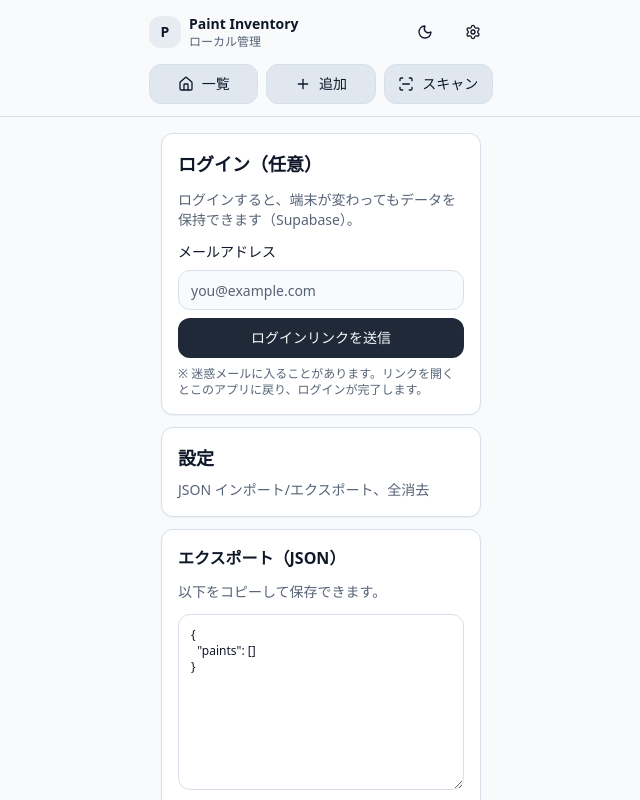
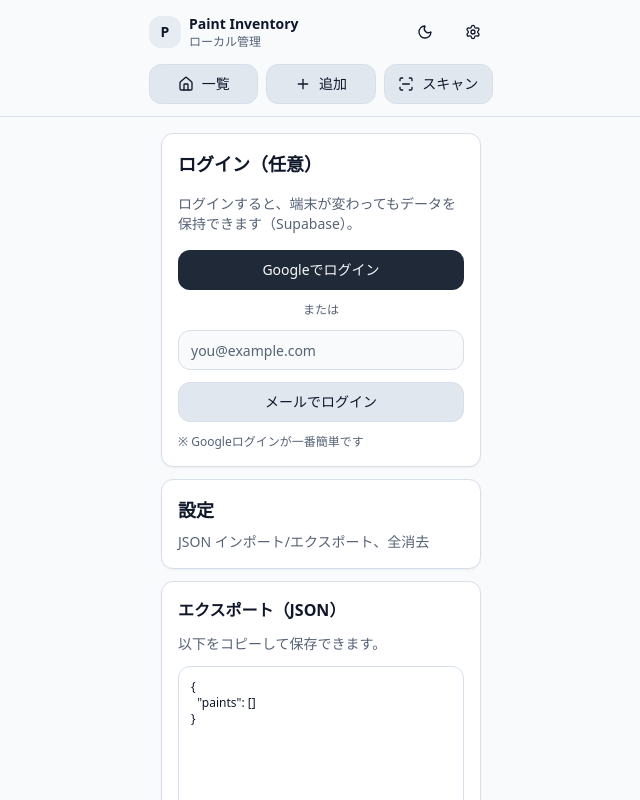
Before and after one commit to motoki-nghm/paint-inventory, a React (Vite) app: page /settings in a window 1280 px wide. Shown: the top 800 px of the page, without its empty margins (319-959 px from the left). Built offline with nearby package versions, Linux system fonts and the light colour scheme; no server answers.

Commit message:
add:google auth

```diff
--- a/src/lib/db.js
+++ b/src/lib/db.js
@@ -5,8 +5,8 @@ export const PAINT_SYSTEMS = [
   "lacquer", // ラッカー
   "aqueous", // 水性
   "enamel", // エナメル
-  "acrylic", // アクリル（溶剤系/水性混在があるなら別枠）
-  "oil", // 油性（必要なら）
+  "acrylic", // アクリル
+  "marker", // マーカー
   "other",
 ];
 
@@ -15,8 +15,7 @@ export const PAINT_SYSTEM_LABELS = {
   lacquer: "ラッカー",
   aqueous: "水性",
   enamel: "エナメル",
-  acrylic: "アクリル",
-  oil: "油性",
+  marker: "マーカー",
   other: "その他",
 };
 
@@ -33,26 +32,19 @@ export const COLOR_PRESETS = [
   "グレー",
   "シルバー",
   "ガンメタ",
+  "ゴールド",
+  "カッパー",
   "レッド",
-  "ワインレッド",
   "ピンク",
   "オレンジ",
   "イエロー",
-  "サンド",
   "ブラウン",
-  "クリア",
-  "クリアブルー",
-  "クリアレッド",
   "グリーン",
-  "オリーブ",
-  "ライム",
   "ブルー",
   "ネイビー",
   "ライトブルー",
-  "スカイブルー",
   "パープル",
-  "バイオレット",
-  "ゴールド",
-  "カッパー",
-  "ブロンズ",
+  "クリア",
+  "クリアーカラー",
+  "蛍光塗料",
 ];
--- a/src/lib/supabase.js
+++ b/src/lib/supabase.js
@@ -1,6 +1,3 @@
 import { createClient } from "@supabase/supabase-js";
 
-console.log("SUPABASE_URL", import.meta.env.VITE_SUPABASE_URL);
-console.log("SUPABASE_KEY", import.meta.env.VITE_SUPABASE_ANON_KEY);
-
 export const supabase = createClient(import.meta.env.VITE_SUPABASE_URL, import.meta.env.VITE_SUPABASE_ANON_KEY);
--- a/src/pages/SettingsPage.jsx
+++ b/src/pages/SettingsPage.jsx
@@ -44,23 +44,25 @@ export default function SettingsPage() {
       {msg ? <Alert>{msg}</Alert> : null}
       {/* ✅ 追加：Supabaseログイン（最小） */}
       <Card>
-        <CardContent className="p-4 space-y-3">
+        <CardContent className="p-4 space-y-4">
           <div className="text-lg font-semibold">ログイン（任意）</div>
           <div className="text-sm text-muted-foreground">
             ログインすると、端末が変わってもデータを保持できます（Supabase）。
           </div>
 
-          {!supabaseEnabled ? (
+          {!supabase ? (
             <Alert variant="danger">
-              Supabase が未設定です。Vercel/ローカルの環境変数に <code>VITE_SUPABASE_URL</code> と{" "}
-              <code>VITE_SUPABASE_ANON_KEY</code> を設定してください。
+              Supabase が未設定です。
+              <br />
+              <code>VITE_SUPABASE_URL</code> / <code>VITE_SUPABASE_ANON_KEY</code> を設定してください。
             </Alert>
           ) : user ? (
             <div className="space-y-2">
               <div className="text-sm">
-                ログイン中：<span className="font-semibold">{user.email}</span>
+                ログイン中：
+                <span className="ml-1 font-semibold">{user.email}</span>
               </div>
-              <div className="flex gap-2">
+
               <Button
                 variant="secondary"
                 className="w-full"
@@ -72,13 +74,35 @@ export default function SettingsPage() {
                 ログアウト
               </Button>
             </div>
-              <div className="text-xs text-muted-foreground">
-                ※ ログイン後は、アプリ側（usePaints）がクラウド優先で読み書きする実装にしてください。
-              </div>
-            </div>
           ) : (
-            <div className="space-y-2">
-              <div className="text-sm font-medium">メールアドレス</div>
+            <div className="space-y-3">
+              {/* Googleログイン */}
+              <Button
+                className="w-full"
+                onClick={async () => {
+                  try {
+                    const redirectBase = import.meta.env.VITE_SITE_URL || window.location.origin;
+
+                    const { error } = await supabase.auth.signInWithOAuth({
+                      provider: "google",
+                      options: {
+                        redirectTo: redirectBase + "/settings",
+                      },
+                    });
+
+                    if (error) throw error;
+                  } catch (e) {
+                    console.error(e);
+                    setMsg("Googleログインに失敗しました。設定を確認してください。");
+                  }
+                }}
+              >
+                Googleでログイン
+              </Button>
+
+              <div className="text-xs text-muted-foreground text-center">または</div>
+
+              {/* メールログイン（既存） */}
               <Input
                 value={email}
                 onChange={(e) => setEmail(e.target.value)}
@@ -86,7 +110,9 @@ export default function SettingsPage() {
                 inputMode="email"
                 autoComplete="email"
               />
+
               <Button
+                variant="secondary"
                 className="w-full"
                 onClick={async () => {
                   try {
@@ -95,12 +121,12 @@ export default function SettingsPage() {
                       return;
                     }
 
-                    // ✅ ワンタイムリンク送信（Magic Link）
+                    const redirectBase = import.meta.env.VITE_SITE_URL || window.location.origin;
+
                     const { error } = await supabase.auth.signInWithOtp({
                       email: email.trim(),
                       options: {
-                        // Vercel本番URLにしたいならここを固定してもOK
-                        emailRedirectTo: window.location.origin + "/settings",
+                        emailRedirectTo: redirectBase + "/settings",
                       },
                     });
 
@@ -108,20 +134,19 @@ export default function SettingsPage() {
                     setMsg("ログインリンクを送信しました。メールをご確認ください。");
                   } catch (e) {
                     console.error(e);
-                    setMsg("ログインリンクの送信に失敗しました。しばらくして再度お試しください。");
+                    setMsg("ログインリンクの送信に失敗しました。");
                   }
                 }}
               >
-                ログインリンクを送信
+                メールでログイン
               </Button>
 
-              <div className="text-xs text-muted-foreground">
-                ※ 迷惑メールに入ることがあります。リンクを開くとこのアプリに戻り、ログインが完了します。
-              </div>
+              <div className="text-xs text-muted-foreground">※ Googleログインが一番簡単です</div>
             </div>
           )}
         </CardContent>
       </Card>
+
       <Card>
         <CardContent className="p-4 space-y-2">
           <div className="text-lg font-semibold">設定</div>
```
Lines whose indentation alone changed are shown as unchanged.
